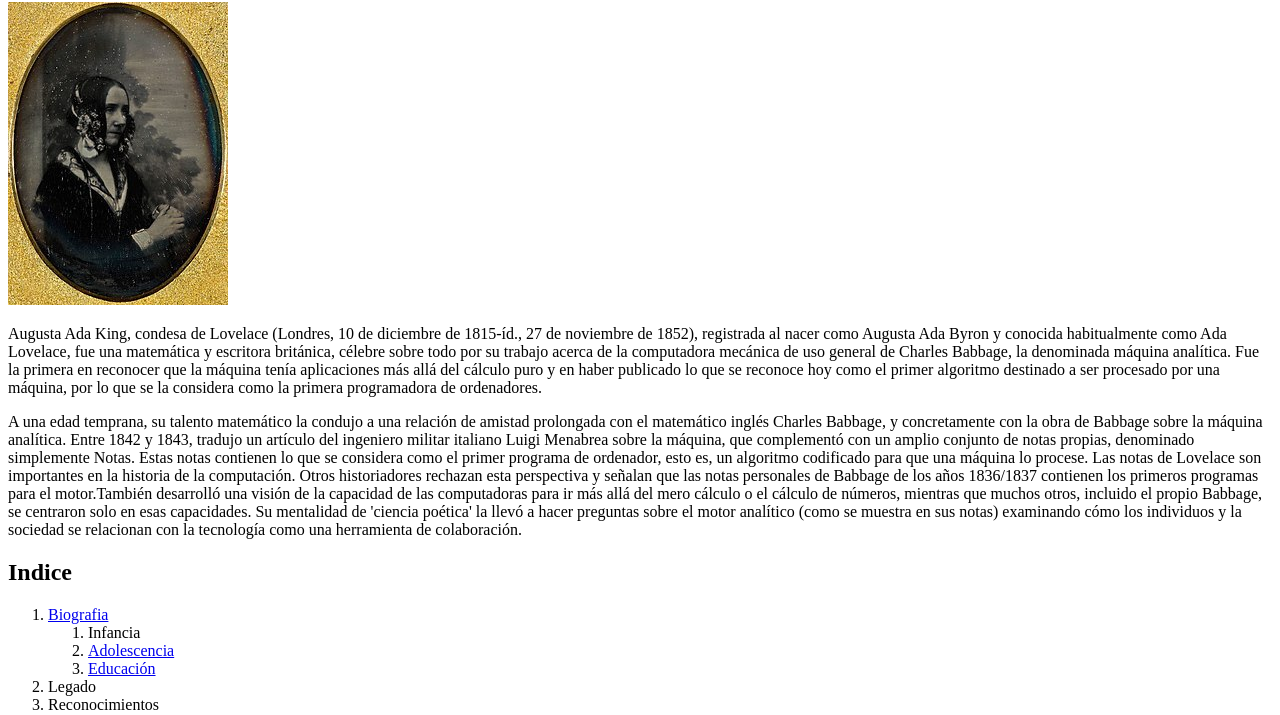
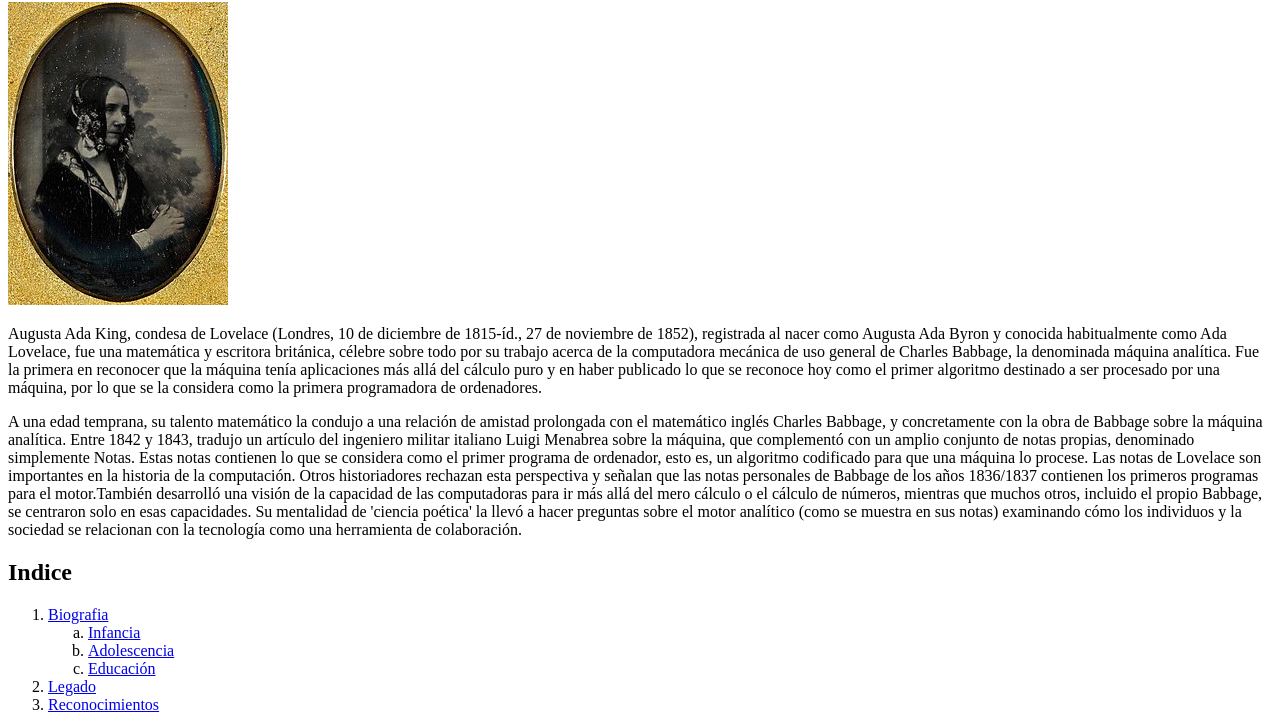
Before and after one commit to belenromer0/Tp_DH_Heroes, a website: page view/lovelace.html in a window 1280 px wide. Shown: the part 78-793 px from the top of the page. Drawn offline with Linux system fonts and the light colour scheme.

Commit message:
modifico lovelace

```diff
--- a/view/lovelace.html
+++ b/view/lovelace.html
@@ -14,13 +14,13 @@
     <h2>Indice</h2>
     <ol>
         <li><a href="#biografia">Biografia</a></li>
-        <ol>
-            <li><a href="#infancia"></a>Infancia</li>
+        <ol type="a">
+            <li><a href="#infancia">Infancia</a></li>
             <li><a href="#adolescencia">Adolescencia</a></li>
             <li><a href="#educacion">Educación</a></li>
         </ol>
-        <li><a href="#legado"></a>Legado</li>
-        <li><a href="#reconocimientos"></a>Reconocimientos</li>
+        <li><a href="#legado">Legado</a></li>
+        <li><a href="#reconocimientos">Reconocimientos</a></li>
         <li><a href="#bicentenario">Bicentenario</a></li>
         <li><a href="#publicaciones">Publicaciones</a></li>
     </ol>
```
